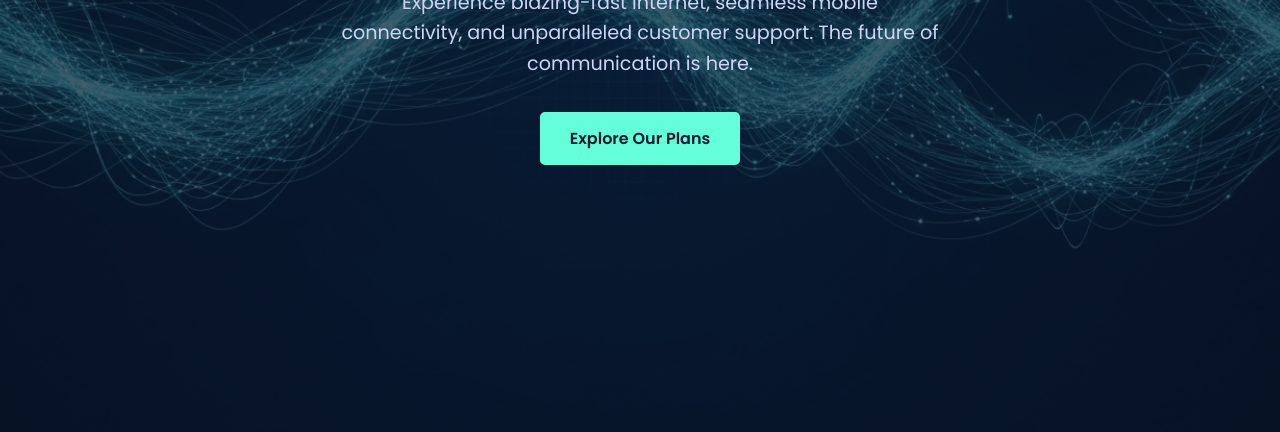
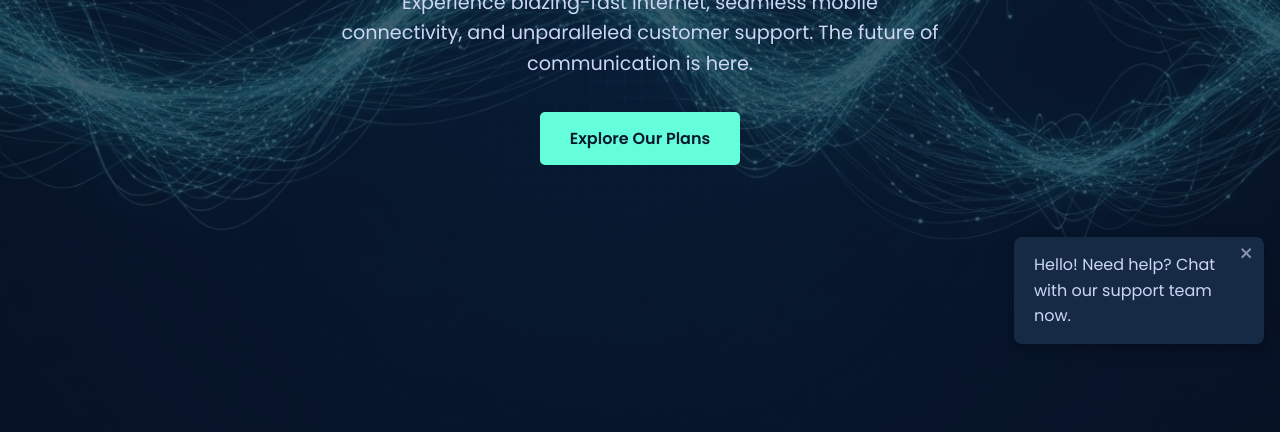
Before and after one commit to D6nnisAd/Aircom, a plain HTML site: page index.html in a window 1280 px wide. Shown: the part 365-797 px from the top of the page. Drawn offline with nearby package versions, Linux system fonts and the light colour scheme.

Commit message:
Add files via upload

```diff
--- a/index.html
+++ b/index.html
@@ -390,6 +390,69 @@
             .why-choose-us-grid { grid-template-columns: 1fr; }
         }
 
+		        /* --- CUSTOM DIALOGFLOW WRAPPER AND POPUP STYLES --- */
+        .df-messenger-wrapper {
+            position: fixed;
+            bottom: 16px;
+            right: 16px;
+            z-index: 9998; /* Just below the messenger itself */
+        }
+
+        .custom-chat-popup {
+            position: absolute;
+            bottom: 75px; /* Position it above the chat icon */
+            right: 0;
+            background-color: var(--secondary-blue);
+            color: var(--text-light);
+            padding: 15px 40px 15px 20px;
+            border-radius: 8px;
+            box-shadow: 0 5px 15px rgba(0,0,0,0.3);
+            width: 250px;
+            opacity: 0; /* Initially hidden */
+            visibility: hidden;
+            transform: translateY(10px);
+            transition: all 0.3s ease-in-out;
+            z-index: 9999;
+        }
+
+        /* The little arrow pointing down */
+        .custom-chat-popup::after {
+            content: '';
+            position: absolute;
+            bottom: -10px;
+            right: 20px;
+            border-width: 10px;
+            border-style: solid;
+            border-color: var(--secondary-blue) transparent transparent transparent;
+        }
+
+        .custom-chat-popup.visible {
+            opacity: 1;
+            visibility: visible;
+            transform: translateY(0);
+        }
+
+        .close-popup {
+            position: absolute;
+            top: 5px;
+            right: 10px;
+            font-size: 24px;
+            color: var(--text-dark);
+            cursor: pointer;
+            line-height: 1;
+        }
+        .close-popup:hover {
+            color: var(--white);
+        }
+
+        /* Adjust popup position on mobile so it doesn't go off-screen */
+        @media (max-width: 480px) {
+            .custom-chat-popup {
+                width: calc(100vw - 40px);
+                right: -5px;
+            }
+        }
+
     </style>
 </head>
 <body>
@@ -549,8 +612,19 @@
         </div>
     </footer>
 
-    <!-- DIALOGFLOW MESSENGER INTEGRATION -->
+        <!-- DIALOGFLOW MESSENGER INTEGRATION (WITH CUSTOM WRAPPER) -->
     <script src="https://www.gstatic.com/dialogflow-console/fast/messenger/bootstrap.js?v=1"></script>
+
+    <!-- This is our new wrapper. It will hold the chat widget, the notification dot, and the popup -->
+    <div class="df-messenger-wrapper">
+
+        <!-- This is our custom popup message -->
+        <div class="custom-chat-popup" id="custom-chat-popup">
+            <p>Hello! Need help? Chat with our support team now.</p>
+            <div class="close-popup" id="close-popup">&times;</div>
+        </div>
+
+        <!-- The original Dialogflow widget goes inside our wrapper -->
         <df-messenger
           intent="WELCOME"
           chat-title="AirCom Pro Support"
@@ -558,6 +632,8 @@
           language-code="en"
           chat-icon="assets/support-icon.png"
         ></df-messenger>
+
+    </div>
 
     <style>
       /* --- DIALOGFLOW CUSTOMIZATION --- */
@@ -594,37 +670,30 @@
         });
     </script>
 
-	<!-- START: Force Dialogflow Tooltip on Mobile -->
+	    <!-- START: Custom Popup Controller Script -->
     <script>
-    // Wait until the entire page content is loaded
         document.addEventListener('DOMContentLoaded', function() {
-        // Find the Dialogflow Messenger element on the page
-        const dfMessenger = document.querySelector('df-messenger');
+            const popup = document.getElementById('custom-chat-popup');
+            const closeButton = document.getElementById('close-popup');
 
-        // The widget loads its content inside a "shadowRoot", which is like a hidden, self-contained DOM.
-        // We need to access it to apply our custom style.
-        const shadowRoot = dfMessenger.shadowRoot;
+            // Check if the user has already closed the popup in this session
+            if (!sessionStorage.getItem('popupClosed')) {
+                // If not, show the popup after a 3-second delay
+                setTimeout(() => {
+                    popup.classList.add('visible');
+                }, 3000);
+            }
 
-        // Create a new <style> element
-        const style = document.createElement('style');
-
-        // This is our magic CSS rule.
-        // It targets screens smaller than 480px (most phones)
-        // and overrides the default 'display: none' with 'display: flex !important'.
-        // The '!important' is crucial to ensure our rule wins.
-        style.innerHTML = `
-            @media screen and (max-width: 480px) {
-                #tooltip {
-                    display: flex !important;
-                }
-            }
-        `;
-
-        // Append our new style rule inside the widget's shadowRoot
-        shadowRoot.appendChild(style);
+            // When the close button is clicked...
+            closeButton.addEventListener('click', function() {
+                // Hide the popup
+                popup.classList.remove('visible');
+                // And remember that it was closed for this session
+                sessionStorage.setItem('popupClosed', 'true');
+            });
         });
     </script>
-<!-- END: Force Dialogflow Tooltip on Mobile -->
+    <!-- END: Custom Popup Controller Script -->
 
 </body>
 </html>
```
Lines whose indentation alone changed are shown as unchanged.
